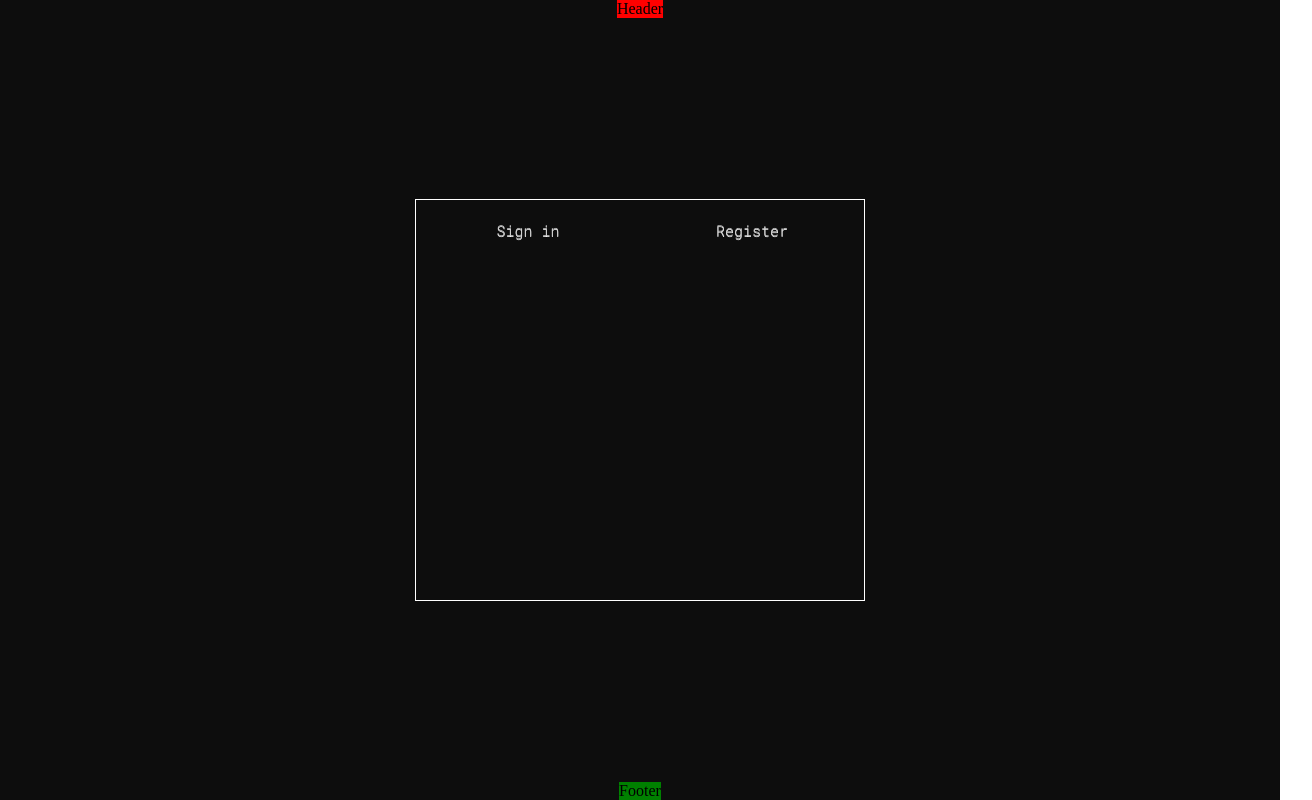
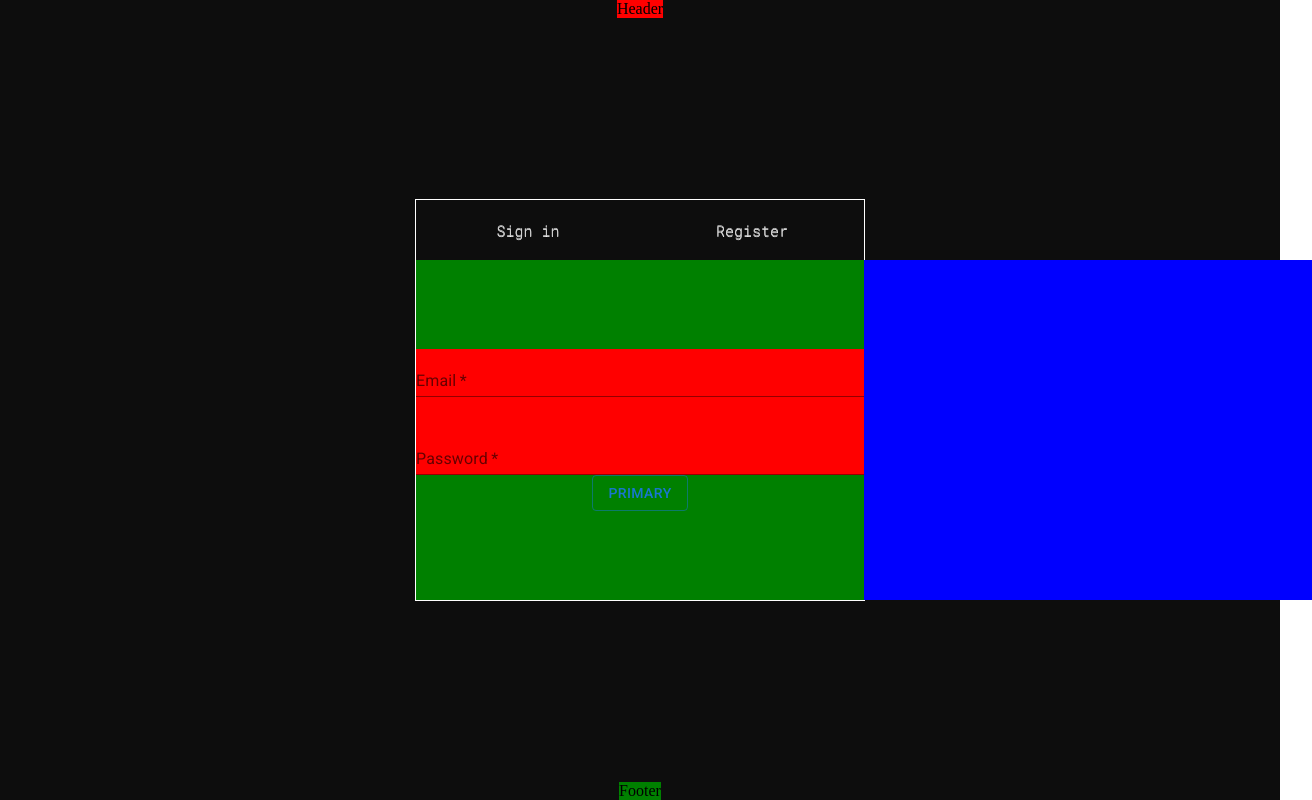
Before and after one commit to adammakuchowski/login-system-web, a React (Vite) app: page /login in a window 1280 px wide. Shown: the whole page, 1312 px wide, since content can reach past the window. Built offline with nearby package versions, Linux system fonts and the light colour scheme.

Commit message:
init LoginContentContainer

```diff
--- a/package.json
+++ b/package.json
@@ -9,6 +9,10 @@
     "preview": "vite preview"
   },
   "dependencies": {
+    "@emotion/react": "^11.11.1",
+    "@emotion/styled": "^11.11.0",
+    "@mui/icons-material": "^5.14.8",
+    "@mui/material": "^5.14.8",
     "dotenv": "^16.3.1",
     "react": "^18.2.0",
     "react-dom": "^18.2.0",
--- a/src/components/pages/login/Login.tsx
+++ b/src/components/pages/login/Login.tsx
@@ -1,30 +1,65 @@
 import {useState} from 'react'
+import TextField from '@mui/material/TextField/TextField'
+import Button from '@mui/material/Button/Button'
 import TextButton from '../../common/buttons/text_button/TextButton'
 import {
-  ButtonWrapper,
+  LoginContentContainer,
+  ButtonModeWrapper,
   LoginContainer,
   LoginModeWrapper,
+  SignInContainer,
+  RegisterContainer,
+  TextFieldWrapper,
+  ButtonActionWrapper,
 } from './LoginStyled'
 
 const Login = (): JSX.Element => {
-  const [isSignInButtonActive, setIsSignInButtonActive] = useState<boolean>()
-  const [isRegisterButtonActive, setIsRegisterButtonActive] = useState<boolean>()
+  const [isSignInButtonActive, setIsSignInButtonActive] = useState<boolean>(true)
+  const [isRegisterButtonActive, setIsRegisterButtonActive] = useState<boolean>(false)
 
   const onButtonClick = (signInActive: boolean, registerActive: boolean) => {
     setIsSignInButtonActive(signInActive)
     setIsRegisterButtonActive(registerActive)
   }
 
+  // TODO: move SignInContainer and RegisterContainer
   return (
     <LoginContainer>
       <LoginModeWrapper>
-        <ButtonWrapper stayActive={isSignInButtonActive}>
-          <TextButton text='Sign in' buttonAction={() => onButtonClick(true, false)}/>
-        </ButtonWrapper>
-        <ButtonWrapper stayActive={isRegisterButtonActive}>
-          <TextButton text='Register' buttonAction={() => onButtonClick(false, true)}/>
-        </ButtonWrapper>
+        <ButtonModeWrapper stayActive={isSignInButtonActive}>
+          <TextButton text='Sign in' buttonAction={() => onButtonClick(true, false)} />
+        </ButtonModeWrapper>
+        <ButtonModeWrapper stayActive={isRegisterButtonActive}>
+          <TextButton text='Register' buttonAction={() => onButtonClick(false, true)} />
+        </ButtonModeWrapper>
       </LoginModeWrapper>
+      <LoginContentContainer className={isSignInButtonActive ? 'signIn' : 'register'}>
+        <SignInContainer>
+          <TextFieldWrapper>
+            <TextField
+              id="email-input"
+              label="Email"
+              variant="standard"
+              fullWidth
+              required
+            />
+            <TextField
+              id="password-input"
+              label="Password"
+              variant="standard"
+              type="password"
+              fullWidth
+              required
+            />
+          </TextFieldWrapper>
+          <ButtonActionWrapper>
+            <Button variant="outlined">Primary</Button>
+          </ButtonActionWrapper>
+        </SignInContainer>
+        <RegisterContainer>
+
+        </RegisterContainer>
+      </LoginContentContainer>
     </LoginContainer>
   )
 }
--- a/src/components/pages/login/LoginStyled.ts
+++ b/src/components/pages/login/LoginStyled.ts
@@ -4,6 +4,11 @@ export const LoginContainer = styled.div`
   border: 1px solid #ffffff;
   width: 35%;
   height: 50%;
+
+  display: flex;
+  flex-direction:column;
+
+  /* overflow: hidden; */
 `
 
 export const LoginModeWrapper = styled.div`
@@ -18,7 +23,7 @@ interface ButtonWrapperProps {
   stayActive?: any;
 }
 
-export const ButtonWrapper = styled.div<ButtonWrapperProps>`
+export const ButtonModeWrapper = styled.div<ButtonWrapperProps>`
   display: flex;
   align-items: center;
   justify-content: center;
@@ -36,3 +41,56 @@ export const ButtonWrapper = styled.div<ButtonWrapperProps>`
     border-bottom: 1px solid #ffffff;
   }
 `
+
+export const LoginContentContainer = styled.div`
+  width: 200%;
+  flex: 1;
+  display: flex;
+  transition: all 1s ease-in-out;
+
+  &.signIn{
+    transform: translateX(0);
+  }
+
+  &.register{
+    transform: translateX(-50%);
+  }
+`
+
+export const SignInContainer = styled.div`
+  width: 50%;
+  height: 100%;
+  background-color: green;
+
+  display: flex;
+  justify-content: center;
+  align-items: center;
+  flex-direction: column;
+`
+
+export const RegisterContainer = styled.div`
+  width: 50%;
+  height: 100%;
+  background-color: blue;
+
+  display: flex;
+  justify-content: center;
+  align-items: center;
+  flex-direction: column;
+`
+
+export const TextFieldWrapper = styled.div`
+  background-color: red;
+
+  width: 100%;
+  display: flex;
+  justify-content: center;
+  align-items: center;
+  flex-direction: column;
+
+  gap: 30px;
+`
+
+export const ButtonActionWrapper = styled.div`
+
+`
--- a/src/index.css
+++ b/src/index.css
@@ -1,4 +1,5 @@
 body {
   padding: 0;
   margin: 0;
+  /* overflow: hidden; */
 }
```
Also changed, not shown: 1 other file (tests, documents, lock files or other folders).
